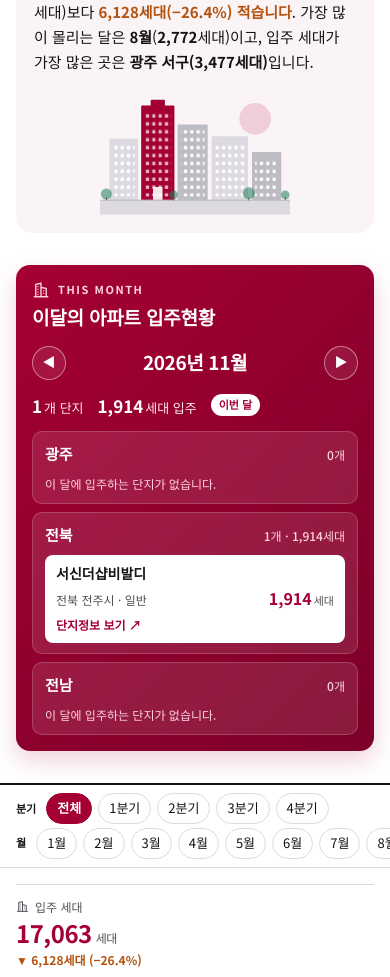
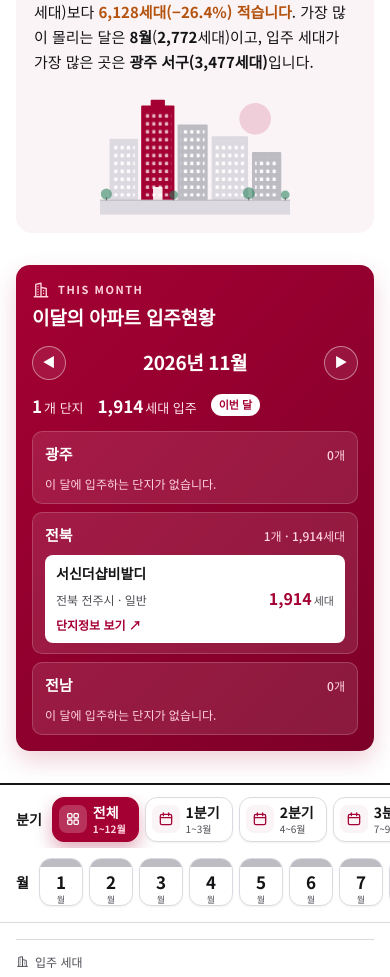
Before and after one commit to sunggon2kim-hu/apt27, a plain HTML site: page index.html in a window 390 px wide. Shown: the part 117-1094 px from the top of the page. Drawn offline with nearby package versions, Linux system fonts and the light colour scheme.

Commit message:
기간 버튼을 아이콘형 타일로 바꾸고 클릭 효과 추가
Co-Authored-By: Claude Opus 5.5 <noreply@anthropic.com>

```diff
--- a/index.html
+++ b/index.html
@@ -291,12 +291,60 @@
     .note, footer, .hint, .sub, .pcompare, .eyebrow.muted, .hero .eyebrow, .mark { display: none !important; }
     .kpis { margin-top: -16px; }
   }
+
+  /* Period selector as tappable icon tiles: quarters with a calendar icon, months as calendar pages */
+  .period { gap: 12px; padding-block: 16px; }
+  .prow { gap: 8px; }
+  .plabel { font-size: 14px; }
+  .pbtn { position: relative; border: 1.5px solid var(--line); background: var(--bg); color: var(--fg); border-radius: 14px; box-shadow: 0 1px 2px rgba(20,20,22,.06); transition: transform .15s ease, box-shadow .15s ease, background .2s ease, color .2s ease, border-color .2s ease; -webkit-tap-highlight-color: transparent; }
+  .pbtn:hover { transform: translateY(-2px); border-color: var(--red-hi); color: var(--red-hi); box-shadow: 0 6px 14px rgba(165,0,52,.14); }
+  .pbtn:active { transform: scale(.94); }
+  .pbtn[aria-pressed="true"] { background: var(--red); border-color: var(--red); color: #FFFFFF; box-shadow: 0 8px 18px rgba(165,0,52,.32); }
+  .pbtn[aria-pressed="true"]:hover { color: #FFFFFF; }
+  .pbtn.pop { animation: pbtn-pop .32s ease-out; }
+  @keyframes pbtn-pop { 0% { transform: scale(.9); } 60% { transform: scale(1.07); } 100% { transform: scale(1); } }
+
+  .qbtn { display: inline-flex; align-items: center; gap: 10px; padding: 10px 16px 10px 10px; min-width: 128px; text-align: left; }
+  .qbtn .qi { width: 38px; height: 38px; border-radius: 10px; display: grid; place-items: center; background: var(--sky); color: var(--red-hi); flex: none; transition: background .2s ease, color .2s ease; }
+  .qbtn .qi svg { width: 22px; height: 22px; }
+  .qbtn .qt { display: flex; flex-direction: column; line-height: 1.2; }
+  .qbtn .qt b { font-size: 17px; font-weight: 700; }
+  .qbtn .qt small { font-size: 12px; color: var(--muted); margin-top: 2px; }
+  .qbtn[aria-pressed="true"] .qi { background: rgba(255,255,255,.2); color: #FFFFFF; }
+  .qbtn[aria-pressed="true"] .qt small { color: #FFD3E0; }
+
+  .mbtn { width: 58px; height: 62px; padding: 0; overflow: hidden; display: flex; flex-direction: column; align-items: center; justify-content: flex-start; font-variant-numeric: tabular-nums; }
+  .mbtn .cal-top { width: 100%; height: 12px; background: var(--prev); flex: none; transition: background .2s ease; }
+  .mbtn b { font-size: 22px; font-weight: 700; line-height: 1; margin-top: 8px; }
+  .mbtn small { font-size: 11px; color: var(--muted); margin-top: 3px; }
+  .mbtn:hover .cal-top { background: var(--red-hi); }
+  .mbtn[aria-pressed="true"] .cal-top { background: #6E0023; }
+  .mbtn[aria-pressed="true"] small { color: #FFD3E0; }
+  .pcompare { padding-left: 0; }
+
+  @media (max-width: 640px) {
+    .period { gap: 8px; padding-block: 10px; }
+    .prow { gap: 6px; padding-block: 2px 6px; }
+    .pbtn { border-radius: 12px; }
+    .qbtn { min-width: 0; padding: 6px 12px 6px 6px; gap: 6px; }
+    .qbtn .qi { width: 28px; height: 28px; border-radius: 8px; }
+    .qbtn .qi svg { width: 16px; height: 16px; }
+    .qbtn .qt b { font-size: 14px; }
+    .qbtn .qt small { font-size: 10px; }
+    .mbtn { width: 44px; height: 48px; }
+    .mbtn .cal-top { height: 8px; }
+    .mbtn b { font-size: 17px; margin-top: 6px; }
+    .mbtn small { font-size: 9px; }
+  }
+  @media (prefers-reduced-motion: reduce) { .pbtn, .pbtn.pop { transition: none; animation: none; } }
   @media (prefers-reduced-motion: reduce) { .pbtn, .pair .track i { transition: none; } }
 </style>
 </head>
 <body>
 <div class="page">
   <svg width="0" height="0" style="position:absolute" aria-hidden="true" focusable="false">
+    <symbol id="i-cal" viewBox="0 0 24 24"><g fill="none" stroke="currentColor" stroke-width="1.9" stroke-linecap="round" stroke-linejoin="round"><rect x="3.5" y="5" width="17" height="15.5" rx="2.5"/><path d="M3.5 10h17M8 3v4M16 3v4"/></g></symbol>
+    <symbol id="i-all" viewBox="0 0 24 24"><g fill="none" stroke="currentColor" stroke-width="1.9" stroke-linejoin="round"><rect x="4" y="4" width="6.5" height="6.5" rx="1.5"/><rect x="13.5" y="4" width="6.5" height="6.5" rx="1.5"/><rect x="4" y="13.5" width="6.5" height="6.5" rx="1.5"/><rect x="13.5" y="13.5" width="6.5" height="6.5" rx="1.5"/></g></symbol>
     <symbol id="i-apt" viewBox="0 0 24 24"><g fill="none" stroke="currentColor" stroke-width="1.8" stroke-linecap="round" stroke-linejoin="round"><path d="M3 21h18M5 21V4.5L12 3v18M12 21V8.5l7 1.5v11"/><path d="M8 7.5v.01M8 11v.01M8 14.5v.01M8 18v.01M15.5 13v.01M15.5 16.5v.01"/></g></symbol>
   </svg>
 
@@ -359,11 +407,11 @@
   <nav class="period" aria-label="기간 선택">
     <div class="prow" role="group" aria-label="분기">
       <span class="plabel">분기</span>
-      <button type="button" class="pbtn" data-period="" aria-pressed="true">전체</button>
-      <button type="button" class="pbtn" data-period="Q1" aria-pressed="false">1분기</button>
-      <button type="button" class="pbtn" data-period="Q2" aria-pressed="false">2분기</button>
-      <button type="button" class="pbtn" data-period="Q3" aria-pressed="false">3분기</button>
-      <button type="button" class="pbtn" data-period="Q4" aria-pressed="false">4분기</button>
+      <button type="button" class="pbtn qbtn" data-period="" aria-pressed="true" aria-label="전체 (1~12월)"><span class="qi"><svg aria-hidden="true"><use href="#i-all"/></svg></span><span class="qt"><b>전체</b><small>1~12월</small></span></button>
+      <button type="button" class="pbtn qbtn" data-period="Q1" aria-pressed="false" aria-label="1분기 (1~3월)"><span class="qi"><svg aria-hidden="true"><use href="#i-cal"/></svg></span><span class="qt"><b>1분기</b><small>1~3월</small></span></button>
+      <button type="button" class="pbtn qbtn" data-period="Q2" aria-pressed="false" aria-label="2분기 (4~6월)"><span class="qi"><svg aria-hidden="true"><use href="#i-cal"/></svg></span><span class="qt"><b>2분기</b><small>4~6월</small></span></button>
+      <button type="button" class="pbtn qbtn" data-period="Q3" aria-pressed="false" aria-label="3분기 (7~9월)"><span class="qi"><svg aria-hidden="true"><use href="#i-cal"/></svg></span><span class="qt"><b>3분기</b><small>7~9월</small></span></button>
+      <button type="button" class="pbtn qbtn" data-period="Q4" aria-pressed="false" aria-label="4분기 (10~12월)"><span class="qi"><svg aria-hidden="true"><use href="#i-cal"/></svg></span><span class="qt"><b>4분기</b><small>10~12월</small></span></button>
     </div>
     <div class="prow" role="group" aria-label="월" id="month-row"><span class="plabel">월</span></div>
     <div class="pcompare" id="pcompare">2027년 1~12월과 2026년 1~12월을 비교합니다.</div>
@@ -558,7 +606,10 @@
   const monthRow = $('month-row');
   for (let i = 1; i <= 12; i++) {
     const b = document.createElement('button');
-    b.type = 'button'; b.className = 'pbtn'; b.dataset.period = 'M' + String(i).padStart(2, '0'); b.textContent = i + '월';
+    b.type = 'button'; b.className = 'pbtn mbtn'; b.dataset.period = 'M' + String(i).padStart(2, '0'); b.setAttribute('aria-label', i + '월');
+    const top = document.createElement('span'); top.className = 'cal-top'; top.setAttribute('aria-hidden', 'true');
+    const nb = document.createElement('b'); nb.textContent = i; const sm = document.createElement('small'); sm.textContent = '월';
+    b.append(top, nb, sm);
     b.setAttribute('aria-pressed', 'false');
     monthRow.appendChild(b);
   }
@@ -567,7 +618,11 @@
     try { history.replaceState(null, '', p ? '#' + p.toLowerCase() : location.pathname + location.search); } catch (e) {}
     render();
   }
-  document.querySelectorAll('.pbtn').forEach((b) => b.addEventListener('click', () => setPeriod(b.dataset.period || '')));
+  document.querySelectorAll('.pbtn').forEach((b) => b.addEventListener('click', () => {
+    b.classList.remove('pop'); void b.offsetWidth; b.classList.add('pop');
+    setPeriod(b.dataset.period || '');
+  }));
+  document.querySelectorAll('.pbtn').forEach((b) => b.addEventListener('animationend', () => b.classList.remove('pop')));
   document.querySelectorAll('.ybtn').forEach((b) => b.addEventListener('click', () => { state.listYear = +b.dataset.year; drawList(); }));
   $('list-sido').addEventListener('change', (e) => { state.listSido = e.target.value; drawList(); });
   $('district-sido').addEventListener('change', (e) => { state.distSido = e.target.value; drawDistricts(); });
```
